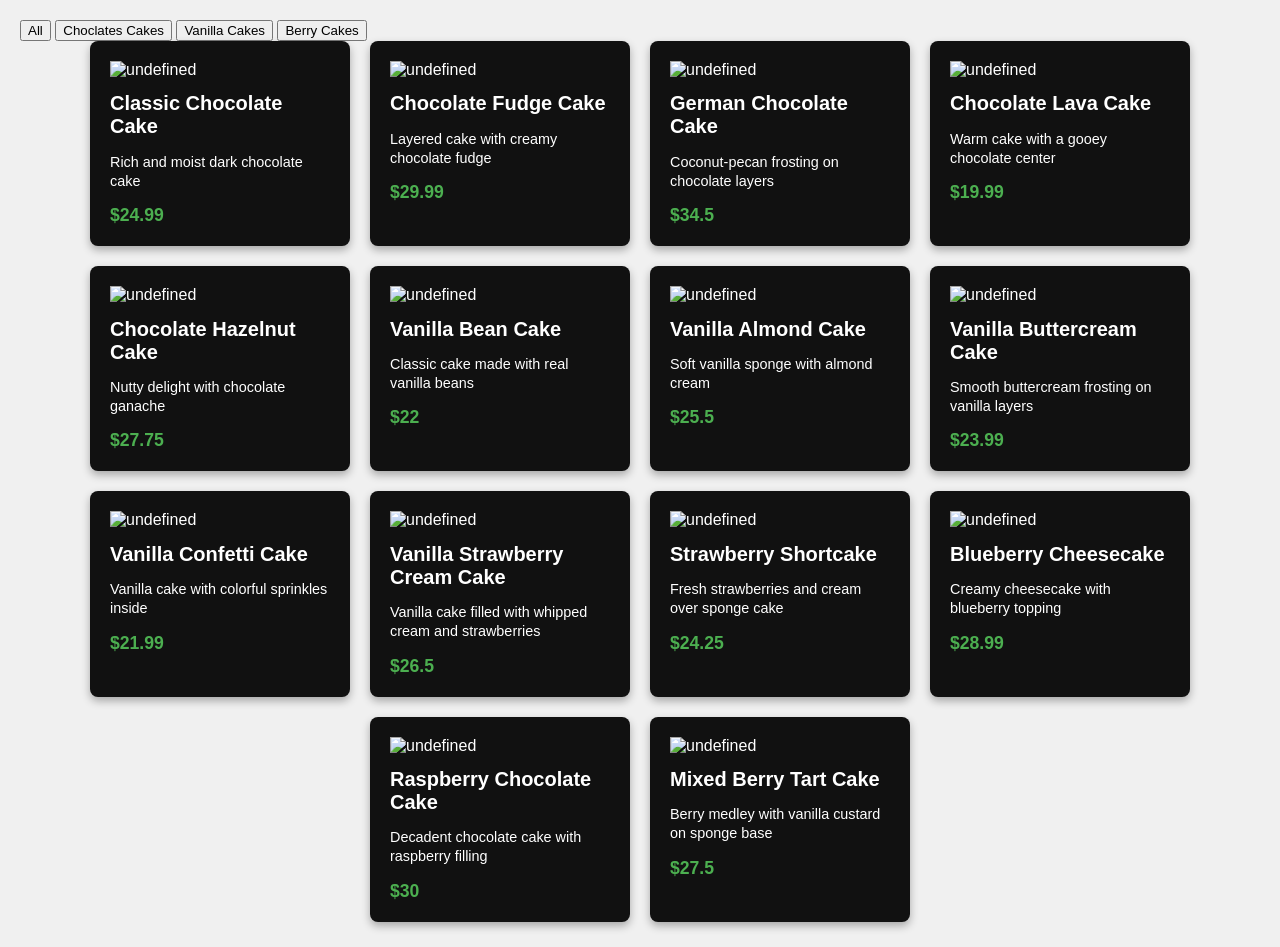
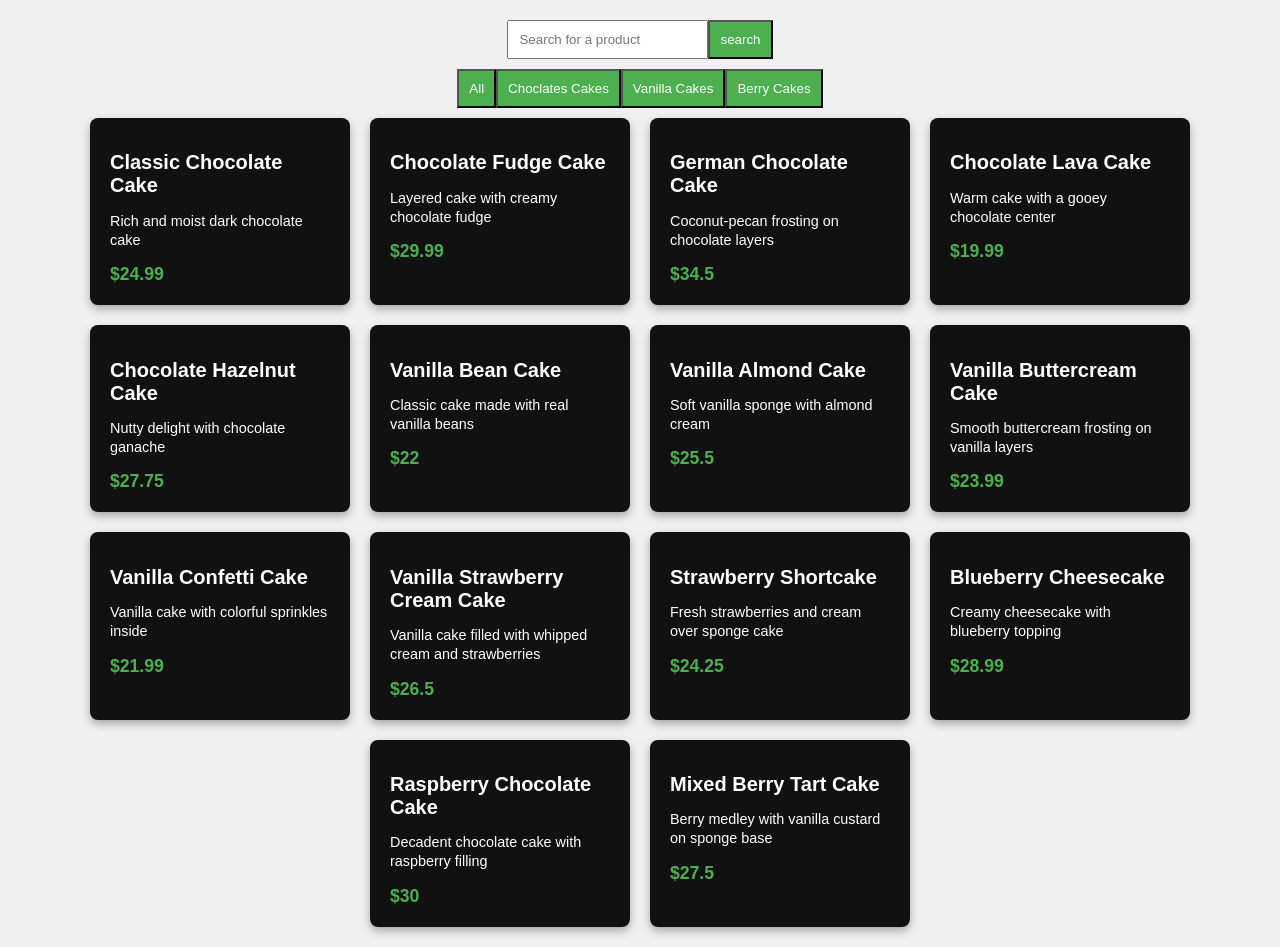
Before and after one commit to fattimahh24/json-practice, a plain HTML site: page index/index.html in a window 1280 px wide. Drawn offline with Linux system fonts and the light colour scheme.

Commit message:
second commit

```diff
--- a/index/index.html
+++ b/index/index.html
@@ -51,13 +51,42 @@
       color: #4caf50; /* green price */
       margin: 0;
     }
+    .buttons{
+      margin: 10px;
+      display: flex;
+      justify-content: space-between;
+      justify-content: center;
+    }
+    button{
+      background-color: #4CAF50;
+      color: white;
+      padding: 10px;
+      gap: 5px;
+      justify-content: space-between;
+      justify-content: center;
+      align-items: center;
+    }
+    .search-bar{
+      display: flex;
+      justify-content: center;
+    }
+    input{
+      padding: 10px;
+
+    }
   </style>
 </head>
 <body>
+  <div class="search-bar">
+    <input type="text" id="search-input" placeholder="Search for a product">
+    <button id="search-button" onclick="searchCards()">search</button>
+  </div>
+  <div class="buttons">
   <button onclick="filter('all')">All</button>
   <button onclick="filter('choclate')">Choclates Cakes</button>
   <button onclick="filter('vanilla')">Vanilla Cakes</button>
   <button onclick="filter('berry')">Berry Cakes</button>
+</div>
   <div id="container"></div>
 
   <script>
@@ -93,7 +122,6 @@ const container = document.getElementById('container');
       const card = cards[i];
       cardhtml += `
         <div class="card">
-          <img src="${card.img}" alt="${card.title}" />
           <h1>${card.tittle}</h1>
           <p>${card.description}</p>
           <h2>$${card.price}</h2>
@@ -117,6 +145,11 @@ function filter(category){
     }
 
 }
+function searchCards(){
+  var input = document.getElementById("search-input").value.toLowerCase();
+var searchValue = cardsData.filter(card=>card.tittle.toLowerCase().includes(input))
+displaycard(searchValue);
+}
 
   </script>
 </body>
```
